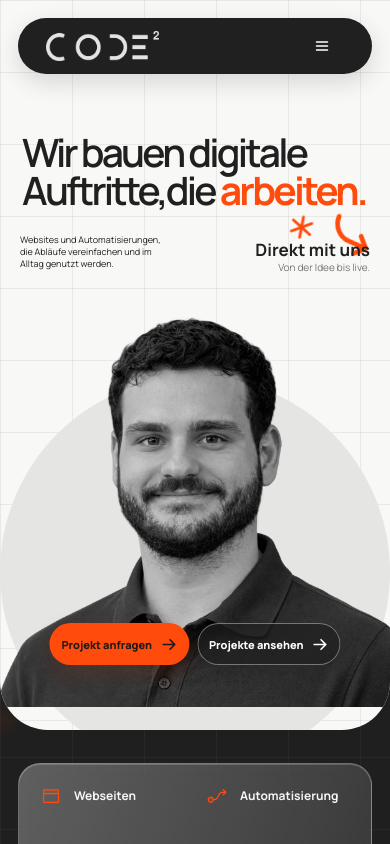
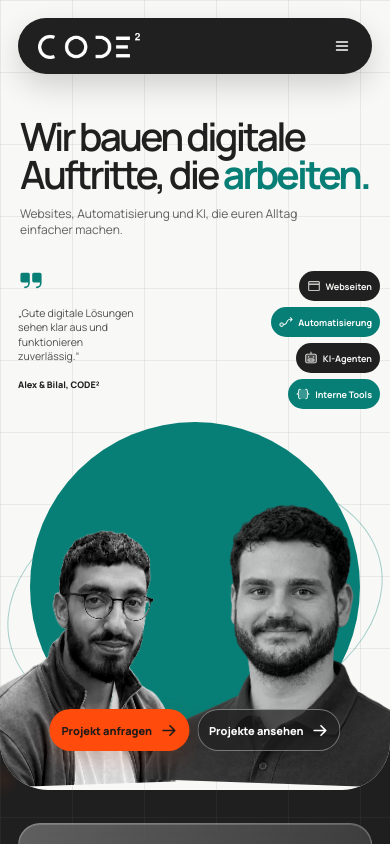
Before and after one commit to Ak-learn-code/new-homepage, a React (Vite) app: page / in a window 390 px wide. Shown: the top 844 px of the page. Built offline with nearby package versions, Linux system fonts and the light colour scheme.

Commit message:
feat: redesign hero around founder duo

```diff
--- a/src/main.jsx
+++ b/src/main.jsx
@@ -11,6 +11,7 @@ import {
   EnvelopeSimple,
   FlowArrow,
   List,
+  Quotes,
   Robot,
   X,
 } from '@phosphor-icons/react'
@@ -71,13 +72,16 @@ function Navigation() {
   return (
     <header className="nav-shell">
       <nav className="nav-pill" aria-label="Hauptnavigation">
-        <a href="#ueber-uns">Über uns</a>
-        <a href="#kontakt">Kontakt</a>
         <a className="nav-logo" href="#top" aria-label="CODE² Startseite">
           <img src={asset('assets/code2-wordmark.png')} alt="CODE²" />
         </a>
-        <a href="#projekte">Projekte</a>
-        <a href="#leistungen">Leistungen</a>
+        <div className="nav-links">
+          <a href="#ueber-uns">Über uns</a>
+          <a href="#leistungen">Leistungen</a>
+          <a href="#projekte">Projekte</a>
+          <a href="#ablauf">Ablauf</a>
+        </div>
+        <a className="nav-contact" href="#kontakt">Kontakt</a>
         <button
           className="menu-button"
           onClick={() => setOpen((current) => !current)}
@@ -104,26 +108,31 @@ function Hero() {
     <section className="hero grid-bg" id="top">
       <Navigation />
       <div className="hero-heading">
-        <EditorialMark className="hero-mark" />
-        <h1>Wir bauen digitale Auftritte,<br />die <em>arbeiten.</em></h1>
+        <h1>Wir bauen digitale Auftritte,<br />{' '}die <em>arbeiten.</em></h1>
+        <p>Websites, Automatisierung und KI, die euren Alltag einfacher machen.</p>
       </div>
       <div className="hero-stage">
-        <div className="hero-side hero-side-left">
-          <p>Websites und Automatisierungen, die Abläufe vereinfachen und im Alltag genutzt werden.</p>
-          <a className="outline-link" href="#ueber-uns">Mehr über uns</a>
-        </div>
+        <blockquote className="hero-quote">
+          <Quotes size={42} weight="fill" aria-hidden="true" />
+          <p>„Gute digitale Lösungen sehen klar aus und funktionieren zuverlässig.“</p>
+          <cite>Alex & Bilal, CODE²</cite>
+        </blockquote>
         <div className="portrait-wrap">
           <div className="portrait-halo" />
-          <img src={asset('assets/people/alex-kodalis.png')} alt="Alex Kodalis" width="1254" height="1254" />
+          <span className="halo-orbit" aria-hidden="true" />
+          <img className="hero-person hero-person-bilal" src={asset('assets/people/bilal-altuntas.png')} alt="Bilal Altuntas" width="1254" height="1254" />
+          <img className="hero-person hero-person-alex" src={asset('assets/people/alex-kodalis.png')} alt="Alex Kodalis" width="1254" height="1254" />
           <div className="portrait-actions">
             <Button>Projekt anfragen</Button>
             <Button href="#projekte" secondary>Projekte ansehen</Button>
           </div>
         </div>
-        <div className="hero-side hero-side-right">
-          <strong>Direkt mit uns</strong>
-          <span>Von der Idee bis live.</span>
+        <div className="hero-qualifications" aria-label="Unsere Qualifikationen">
+          {serviceItems.map(({ Icon, title }) => (
+            <span key={title}><Icon size={18} weight="duotone" />{title}</span>
+          ))}
         </div>
+        <EditorialMark className="hero-mark" />
       </div>
     </section>
   )
--- a/src/styles.css
+++ b/src/styles.css
@@ -40,30 +40,38 @@ input { caret-color: var(--orange); }
 :focus-visible { outline: 3px solid rgba(255,75,11,.72); outline-offset: 4px; }
 
 /* Hero */
-.hero { height: 834px; position: relative; z-index: 2; overflow: hidden; border-radius: 0 0 164px 164px; }
-.nav-shell { position: relative; z-index: 20; padding: 50px 120px 0; }
-.nav-pill { height: 54px; display: grid; grid-template-columns: 1fr 1fr 190px 1fr 1fr; align-items: center; padding: 0 28px; color: #eee; background: #202020; border-radius: 999px; box-shadow: 0 8px 24px rgba(0,0,0,.14); }
-.nav-pill > a { text-align: center; font-size: 12px; opacity: .88; transition: color 180ms ease-out, opacity 180ms ease-out; }
-.nav-logo { height: 68px; display: flex; align-items: center; justify-content: center; position: relative; }
-.nav-logo::after { content: ''; position: absolute; bottom: 0; width: 44px; height: 3px; background: var(--orange); border-radius: 8px; }
+.hero { --hero-accent: #087f76; height: 860px; position: relative; z-index: 2; overflow: hidden; border-radius: 0 0 164px 164px; }
+.hero em { color: var(--hero-accent); }
+.nav-shell { position: relative; z-index: 20; padding: 34px 120px 0; }
+.nav-pill { height: 66px; display: grid; grid-template-columns: 170px 1fr 142px; align-items: center; padding: 7px 9px 7px 26px; color: #f3f3f1; background: #202020; border-radius: 999px; box-shadow: 0 12px 30px rgba(0,0,0,.16); }
+.nav-logo { height: 52px; display: flex; align-items: center; justify-content: flex-start; position: relative; }
 .nav-logo img { width: 113px; filter: brightness(0) invert(1); }
+.nav-links { display: flex; align-items: center; justify-content: center; gap: clamp(25px, 3.2vw, 52px); }
+.nav-links a { position: relative; padding: 9px 0; font-size: 12px; opacity: .86; transition: color 180ms ease-out, opacity 180ms ease-out; }
+.nav-links a::after { content: ''; height: 2px; position: absolute; right: 0; bottom: 3px; left: 0; background: var(--hero-accent); transform: scaleX(0); transform-origin: right; transition: transform 220ms var(--ease-out-expo); }
+.nav-contact { min-height: 50px; display: inline-flex; align-items: center; justify-content: center; border-radius: 999px; color: #202020; background: #f8f8f6; font-size: 12px; font-weight: 750; transition: color 180ms ease, background 180ms ease, transform 140ms ease; }
 .menu-button, .mobile-menu { display: none; }
-.hero-heading { position: relative; width: 790px; margin: 82px auto 0; text-align: center; }
-.hero-heading h1 { margin: 0; font-size: 76px; line-height: 1.01; letter-spacing: -.04em; font-weight: 520; text-wrap: balance; }
-.hero-mark { position: absolute; left: -72px; top: 1px; }
-.hero-mark svg:last-child { position: absolute; left: 740px; top: 110px; }
-.hero-stage { height: 500px; position: relative; display: grid; grid-template-columns: 245px 1fr 245px; align-items: center; padding: 0 120px; margin-top: -6px; }
-.hero-side { position: relative; z-index: 4; font-size: 12px; line-height: 1.35; }
-.hero-side-left { align-self: center; max-width: 210px; }
-.hero-side-left p { margin: 0 0 18px; }
-.outline-link { min-height: 38px; display: inline-flex; align-items: center; padding: 0 16px; border: 1px solid #7e7e7e; border-radius: 999px; font-size: 12px; font-weight: 600; }
-.hero-side-right { justify-self: end; text-align: right; }
-.hero-side-right strong { display: block; margin: 0 0 3px; font-size: 27px; line-height: 1; }
-.hero-side-right span { color: var(--muted); }
-.portrait-wrap { align-self: end; justify-self: center; width: 650px; height: 500px; position: relative; display: flex; justify-content: center; }
-.portrait-halo { width: 620px; height: 620px; position: absolute; bottom: -145px; border-radius: 50%; background: #e5e5e3; }
-.portrait-wrap > img { width: 520px; height: 520px; position: relative; z-index: 2; object-fit: contain; object-position: center bottom; filter: grayscale(1) contrast(1.05); }
-.portrait-actions { position: absolute; z-index: 4; left: 50%; bottom: 68px; transform: translateX(-50%); display: flex; gap: 8px; white-space: nowrap; }
+.hero-heading { position: relative; width: min(900px, calc(100% - 48px)); margin: 50px auto 0; text-align: center; }
+.hero-heading h1 { margin: 0; font-size: 67px; line-height: .98; letter-spacing: -.04em; font-weight: 520; text-wrap: balance; }
+.hero-heading p { max-width: 560px; margin: 15px auto 0; color: #60605d; font-size: 17px; line-height: 1.4; }
+.hero-stage { height: 572px; position: relative; display: grid; grid-template-columns: 250px minmax(0, 1fr) 250px; align-items: center; padding: 0 120px; margin-top: -22px; }
+.hero-quote { max-width: 225px; position: relative; z-index: 5; align-self: center; margin: 72px 0 0; }
+.hero-quote svg { color: var(--hero-accent); }
+.hero-quote p { margin: 13px 0 12px; color: #4d4d4a; font-size: 15px; line-height: 1.42; }
+.hero-quote cite { color: #202020; font-size: 11px; font-style: normal; font-weight: 750; }
+.portrait-wrap { align-self: end; justify-self: center; width: 720px; height: 545px; position: relative; }
+.portrait-wrap > .portrait-halo { width: 520px; height: 520px; position: absolute; left: 50%; bottom: -70px; border-radius: 50%; background: var(--hero-accent); transform: translateX(-50%); }
+.halo-orbit { width: 590px; height: 360px; position: absolute; left: 50%; bottom: 18px; border: 1px solid rgba(8,127,118,.35); border-radius: 50%; transform: translateX(-50%) rotate(-12deg); }
+.hero-person { height: 535px; position: absolute; bottom: -4px; object-fit: contain; object-position: center bottom; filter: grayscale(1) contrast(1.06); }
+.hero-person-bilal { width: 465px; z-index: 2; left: -14px; transform: rotate(-2deg); }
+.hero-person-alex { width: 455px; z-index: 3; right: -6px; transform: rotate(2deg); }
+.portrait-actions { position: absolute; z-index: 6; left: 50%; bottom: 38px; transform: translateX(-50%); display: flex; gap: 8px; white-space: nowrap; }
+.hero-qualifications { position: relative; z-index: 5; display: flex; flex-wrap: wrap; align-content: center; justify-content: flex-end; gap: 10px; margin-top: 78px; }
+.hero-qualifications span { min-height: 39px; display: inline-flex; align-items: center; gap: 8px; padding: 8px 13px; border-radius: 999px; color: #f7f7f5; background: #202020; font-size: 11px; font-weight: 700; white-space: nowrap; }
+.hero-qualifications span:nth-child(even) { color: #fff; background: var(--hero-accent); }
+.hero-mark { position: absolute; z-index: 5; left: calc(50% - 385px); top: 44px; color: var(--hero-accent); transform: rotate(-11deg); }
+.hero-mark svg:first-child { width: 29px; height: 29px; }
+.hero-mark svg:last-child { width: 50px; height: 50px; }
 
 /* Projects */
 .projects { min-height: 1110px; position: relative; z-index: 1; margin-top: -86px; padding: 150px 120px 70px; border-radius: 0 0 60px 60px; box-shadow: var(--shadow); }
@@ -183,7 +191,10 @@ input { caret-color: var(--orange); }
 
 @media (hover: hover) and (pointer: fine) {
   .button:hover { transform: translateY(-2px); box-shadow: 0 13px 27px rgba(255,75,11,.32); }
-  .nav-pill > a:hover, .footer-col a:hover { color: var(--orange); opacity: 1; }
+  .nav-links a:hover { color: #fff; opacity: 1; }
+  .nav-links a:hover::after { transform: scaleX(1); transform-origin: left; }
+  .nav-contact:hover { color: #fff; background: var(--hero-accent); transform: translateY(-1px); }
+  .footer-col a:hover { color: var(--orange); opacity: 1; }
   .project-controls button:hover { background: var(--orange); border-color: var(--orange); transform: translateY(-2px); }
   .process-grid article:hover .process-art { transform: translateY(-6px); border-color: rgba(255,75,11,.8); }
 }
@@ -210,8 +221,13 @@ input { caret-color: var(--orange); }
 
 @media (max-width: 1279px) {
   .nav-shell { padding-left: 72px; padding-right: 72px; }
+  .nav-pill { grid-template-columns: 145px 1fr 128px; }
+  .nav-links { gap: 27px; }
   .hero-stage, .projects, .services, .execution, .contact, .process, .footer { padding-left: 72px; padding-right: 72px; }
-  .hero-stage { grid-template-columns: 205px 1fr 205px; }
+  .hero-stage { grid-template-columns: 215px minmax(0, 1fr) 215px; }
+  .portrait-wrap { width: 660px; }
+  .hero-person-bilal { width: 430px; left: -2px; }
+  .hero-person-alex { width: 420px; right: 0; }
   .project-showcase { grid-template-columns: 58% 1fr; }
   .services { grid-template-columns: 57% 1fr; }
   .services-visual { transform: scale(.92); transform-origin: left bottom; }
@@ -221,17 +237,28 @@ input { caret-color: var(--orange); }
 
 @media (max-width: 1024px) {
   .grid-bg, .dark-panel { background-size: 96px 96px; }
-  .hero { height: 790px; border-radius: 0 0 92px 92px; }
+  .hero { height: 840px; border-radius: 0 0 92px 92px; }
   .nav-shell { padding: 32px 42px 0; }
-  .nav-pill { grid-template-columns: 1fr 1fr 150px 1fr 1fr; }
-  .hero-heading { width: 690px; margin-top: 78px; }
-  .hero-heading h1 { font-size: 65px; }
-  .hero-stage { height: 476px; grid-template-columns: 170px 1fr 170px; padding: 0 42px; }
-  .portrait-wrap { width: 570px; height: 470px; }
-  .portrait-wrap > img { width: 490px; height: 490px; }
-  .portrait-halo { width: 540px; height: 540px; }
-  .hero-side { font-size: 10px; }
-  .hero-side-right strong { font-size: 22px; }
+  .nav-pill { grid-template-columns: 130px 1fr 118px; padding-left: 21px; }
+  .nav-logo img { width: 102px; }
+  .nav-links { gap: 19px; }
+  .nav-links a, .nav-contact { font-size: 11px; }
+  .hero-heading { width: min(760px, calc(100% - 48px)); margin-top: 48px; }
+  .hero-heading h1 { font-size: 58px; }
+  .hero-heading p { font-size: 15px; }
+  .hero-stage { height: 576px; grid-template-columns: 185px minmax(0, 1fr) 185px; padding: 0 42px; }
+  .hero-quote { max-width: 175px; margin-top: 80px; }
+  .hero-quote p { font-size: 12px; }
+  .portrait-wrap { width: 590px; height: 520px; }
+  .portrait-wrap > .portrait-halo { width: 460px; height: 460px; bottom: -45px; }
+  .halo-orbit { width: 520px; height: 320px; bottom: 29px; }
+  .hero-person { height: 505px; }
+  .hero-person-bilal { width: 405px; left: -3px; }
+  .hero-person-alex { width: 395px; right: 0; }
+  .hero-qualifications { gap: 7px; margin-top: 82px; }
+  .hero-qualifications span { min-height: 35px; gap: 6px; padding: 7px 10px; font-size: 9px; }
+  .hero-qualifications span svg { width: 16px; height: 16px; }
+  .hero-mark { left: calc(50% - 315px); top: 57px; }
   .projects { min-height: 1020px; padding: 126px 42px 58px; }
   .projects-head { gap: 45px; margin-top: 74px; }
   .projects-head h2, .execution h2, .contact h2 { font-size: 53px; }
@@ -260,21 +287,28 @@ input { caret-color: var(--orange); }
 }
 
 @media (max-width: 820px) {
-  .nav-pill { display: flex; justify-content: space-between; height: 56px; }
-  .nav-pill > a:not(.nav-logo) { display: none; }
+  .nav-pill { height: 56px; display: flex; justify-content: space-between; padding: 0 8px 0 20px; }
+  .nav-links, .nav-contact { display: none; }
   .nav-logo { height: 56px; }
-  .nav-logo::after { display: none; }
   .menu-button { width: 44px; height: 44px; display: grid; place-items: center; border: 0; color: #fff; background: transparent; cursor: pointer; }
   .mobile-menu { display: flex; flex-direction: column; gap: 2px; margin-top: 8px; padding: 10px; color: #fff; background: #202020; border-radius: 22px; box-shadow: 0 15px 30px rgba(0,0,0,.2); }
   .mobile-menu a { min-height: 44px; display: flex; align-items: center; padding: 0 14px; text-transform: capitalize; border-radius: 13px; }
-  .hero { height: 800px; border-radius: 0 0 70px 70px; }
-  .hero-heading { width: 620px; margin-top: 72px; }
-  .hero-heading h1 { font-size: 58px; }
-  .hero-stage { display: block; padding: 0; }
-  .portrait-wrap { width: 100%; position: absolute; left: 0; bottom: 0; }
-  .portrait-actions { bottom: 64px; }
-  .hero-side-left { position: absolute; left: 30px; top: 90px; max-width: 135px; }
-  .hero-side-right { position: absolute; right: 30px; top: 96px; }
+  .hero { height: 850px; border-radius: 0 0 70px 70px; }
+  .hero-heading { width: min(680px, calc(100% - 60px)); margin-top: 52px; }
+  .hero-heading h1 { font-size: 54px; }
+  .hero-heading p { font-size: 14px; }
+  .hero-stage { height: 610px; display: block; margin-top: -4px; padding: 0; }
+  .portrait-wrap { width: 100%; height: 520px; position: absolute; left: 0; bottom: 0; }
+  .portrait-wrap > .portrait-halo { width: 440px; height: 440px; bottom: -5px; }
+  .halo-orbit { width: 500px; height: 300px; bottom: 80px; }
+  .hero-person { height: 490px; bottom: -2px; }
+  .hero-person-bilal { width: 390px; left: calc(50% - 330px); }
+  .hero-person-alex { width: 380px; right: calc(50% - 330px); }
+  .portrait-actions { bottom: 35px; }
+  .hero-quote { max-width: 175px; position: absolute; left: 30px; top: 46px; margin: 0; }
+  .hero-quote p { font-size: 12px; }
+  .hero-qualifications { width: 185px; position: absolute; right: 30px; top: 52px; justify-content: flex-end; margin: 0; }
+  .hero-mark { left: 50%; top: 30px; transform: translateX(-50%) rotate(-11deg); }
   .projects { margin-top: -62px; padding: 112px 30px 55px; }
   .projects-head { gap: 24px; }
   .project-showcase { grid-template-columns: 60% 1fr; gap: 18px; }
@@ -303,23 +337,28 @@ input { caret-color: var(--orange); }
 @media (max-width: 600px) {
   .grid-bg, .dark-panel { background-size: 72px 72px; }
   .nav-shell { padding: 18px 18px 0; }
-  .hero { height: 730px; border-radius: 0 0 48px 48px; }
-  .hero-heading { width: auto; margin: 60px 22px 0; text-align: left; }
+  .hero { height: 790px; border-radius: 0 0 48px 48px; }
+  .hero-heading { width: auto; margin: 44px 20px 0; text-align: left; }
   .hero-heading h1 { font-size: 43px; line-height: .97; letter-spacing: -2.8px; }
   .hero-heading br { display: none; }
-  .hero-mark { left: auto; right: -8px; top: 74px; transform: rotate(11deg); }
-  .hero-mark svg:first-child { width: 30px; height: 30px; }
-  .hero-mark svg:last-child { width: 50px; height: 50px; position: static; }
-  .hero-stage { height: 492px; display: block; margin-top: 0; padding: 0; }
+  .hero-heading p { max-width: 300px; margin: 12px 0 0; font-size: 12px; }
+  .hero-mark { display: none; }
+  .hero-stage { height: 543px; display: block; margin-top: 0; padding: 0; }
   .portrait-wrap { width: 100%; height: 450px; position: absolute; bottom: 0; }
-  .portrait-wrap > img { width: 430px; height: 455px; }
-  .portrait-halo { width: 390px; height: 390px; bottom: -65px; }
-  .portrait-actions { bottom: 37px; }
+  .portrait-wrap > .portrait-halo { width: 330px; height: 330px; bottom: 30px; }
+  .halo-orbit { width: 380px; height: 250px; bottom: 55px; }
+  .hero-person { height: 430px; bottom: -2px; }
+  .hero-person-bilal { width: 300px; left: -40px; }
+  .hero-person-alex { width: 292px; right: -35px; }
+  .portrait-actions { bottom: 26px; }
   .portrait-actions .button { min-height: 42px; padding: 9px 14px; font-size: 11px; }
-  .hero-side-left { position: absolute; z-index: 4; left: 20px; top: 24px; max-width: 145px; font-size: 9px; }
-  .hero-side-left .outline-link { display: none; }
-  .hero-side-right { position: absolute; z-index: 4; top: 31px; right: 20px; }
-  .hero-side-right strong { font-size: 17px; }
+  .hero-quote { max-width: 132px; left: 18px; top: 28px; }
+  .hero-quote svg { width: 26px; height: 26px; }
+  .hero-quote p { margin: 8px 0; font-size: 11px; line-height: 1.35; }
+  .hero-quote cite { font-size: 9px; }
+  .hero-qualifications { width: 142px; right: 14px; top: 32px; gap: 6px; }
+  .hero-qualifications span { min-height: 30px; gap: 5px; padding: 6px 8px; font-size: 9px; }
+  .hero-qualifications span svg { width: 14px; height: 14px; }
   .projects { min-height: auto; margin-top: -45px; padding: 78px 18px 42px; border-radius: 0 0 39px 39px; }
   .service-rail { height: 128px; grid-template-columns: repeat(2, 1fr); border-radius: 22px; }
   .service-rail > div { min-height: 54px; justify-content: flex-start; padding: 7px 12px; border-right: 0; }
@@ -371,6 +410,12 @@ input { caret-color: var(--orange); }
 
 @media (max-width: 390px) {
   .hero-heading h1 { font-size: 39px; }
+  .hero-person-bilal { width: 285px; left: -45px; }
+  .hero-person-alex { width: 280px; right: -42px; }
+  .hero-quote { max-width: 120px; }
+  .hero-quote p { font-size: 10.5px; }
+  .hero-qualifications { width: 128px; right: 10px; }
+  .portrait-actions { bottom: 31px; }
   .portrait-actions .button { padding-left: 12px; padding-right: 12px; }
   .project-screen { width: 225px; }
   .project-side { width: 72%; }
@@ -380,7 +425,7 @@ input { caret-color: var(--orange); }
 
 @media (prefers-reduced-motion: reduce) {
   html { scroll-behavior: auto; }
-  .button, .nav-pill > a, .project-controls button, .process-art, .input-shell { transition: none; }
+  .button, .nav-links a, .nav-contact, .project-controls button, .process-art, .input-shell { transition: none; }
   .project-showcase, .hero-heading, .portrait-wrap, .mobile-menu { animation: none; }
   .motion-ready .reveal-on-scroll { opacity: 1; clip-path: none; }
 }
```
